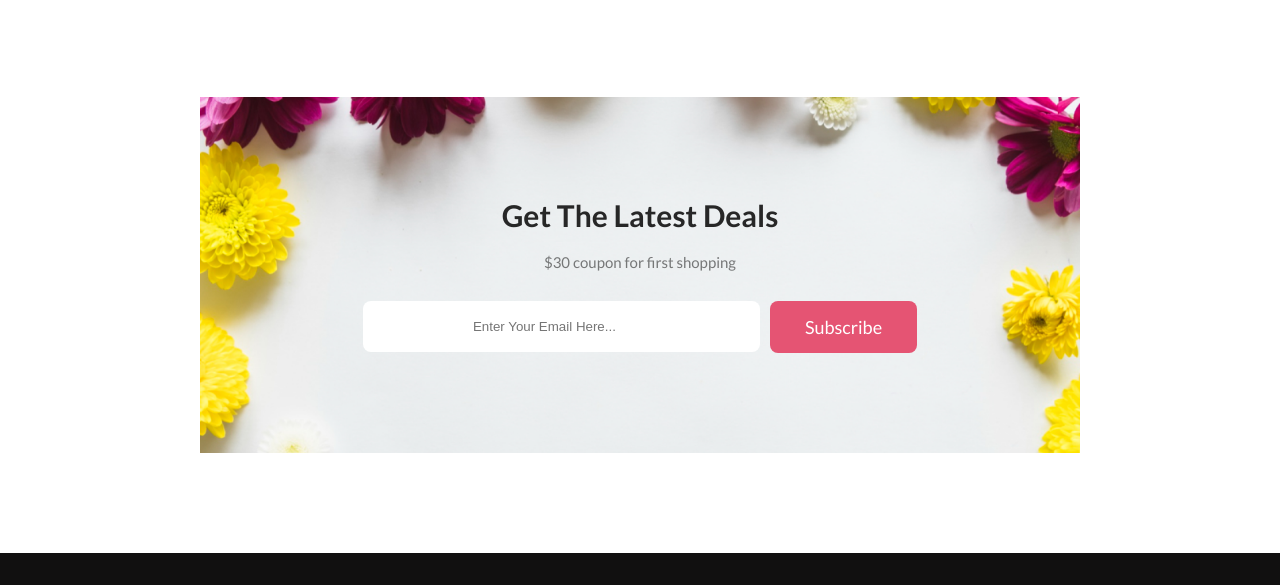
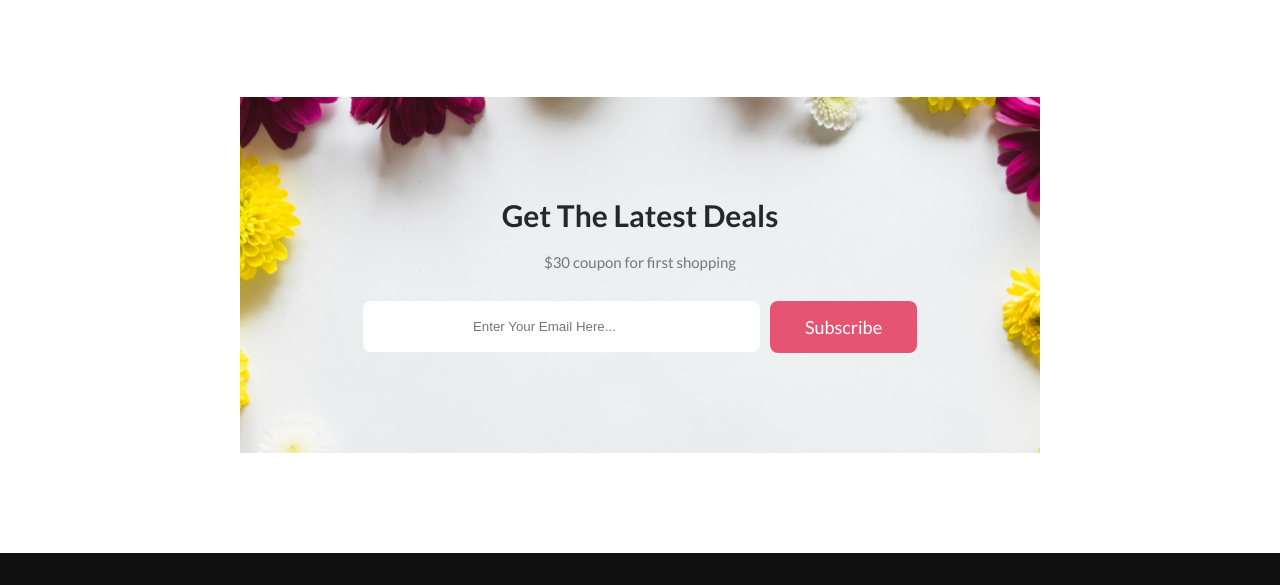
Before and after one commit to azizul96/first-assignment, a plain HTML site: page index.html in a window 1280 px wide. Shown: the part 2648-3233 px from the top of the page. Drawn offline with nearby package versions, Linux system fonts and the light colour scheme.

```diff
--- a/style.css
+++ b/style.css
@@ -150,7 +150,7 @@ header{
 }
 /* Subscribe form style start here............ */
 .subscribe-form{
-    margin: 100px 200px 100px 200px;
+    margin: 100px 240px 100px 240px;
     background-image: url("./asset/Rectangle\ 9.png");
     background-size: cover;
     background-repeat: no-repeat;
```
